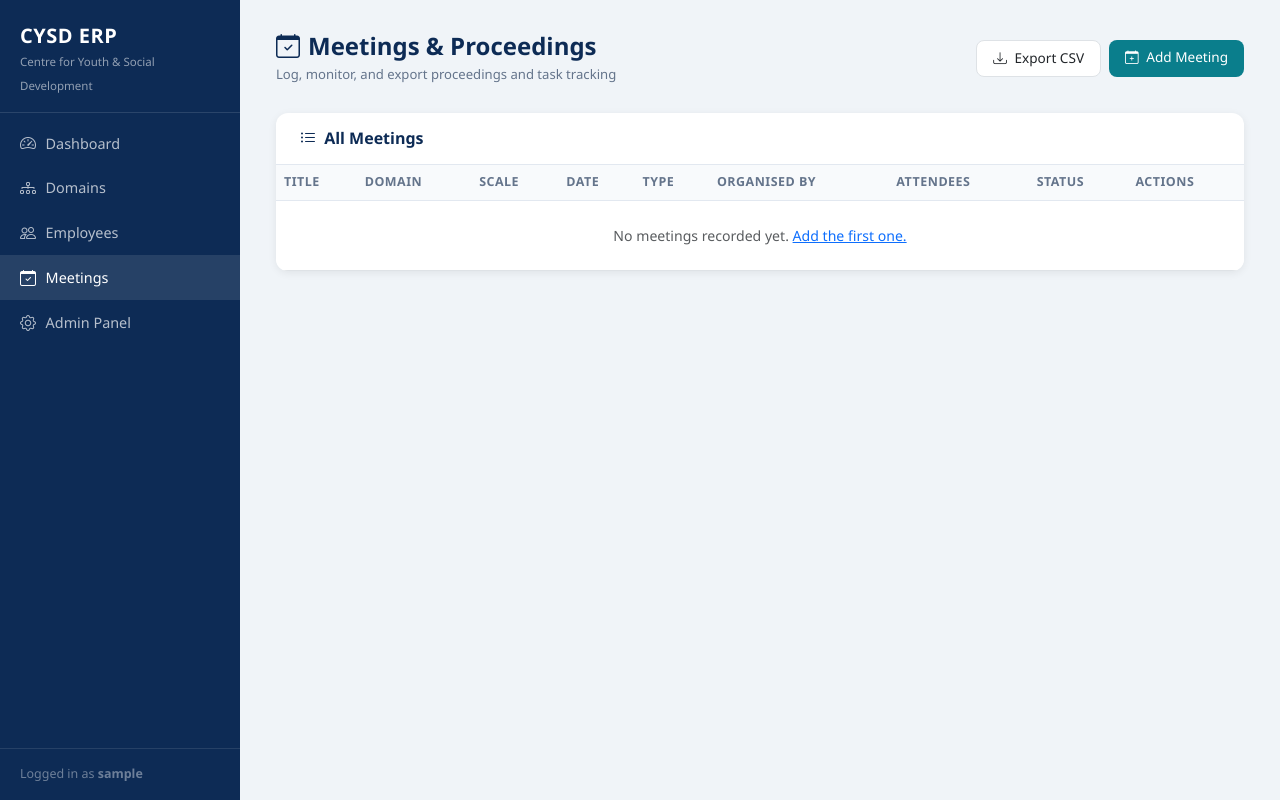
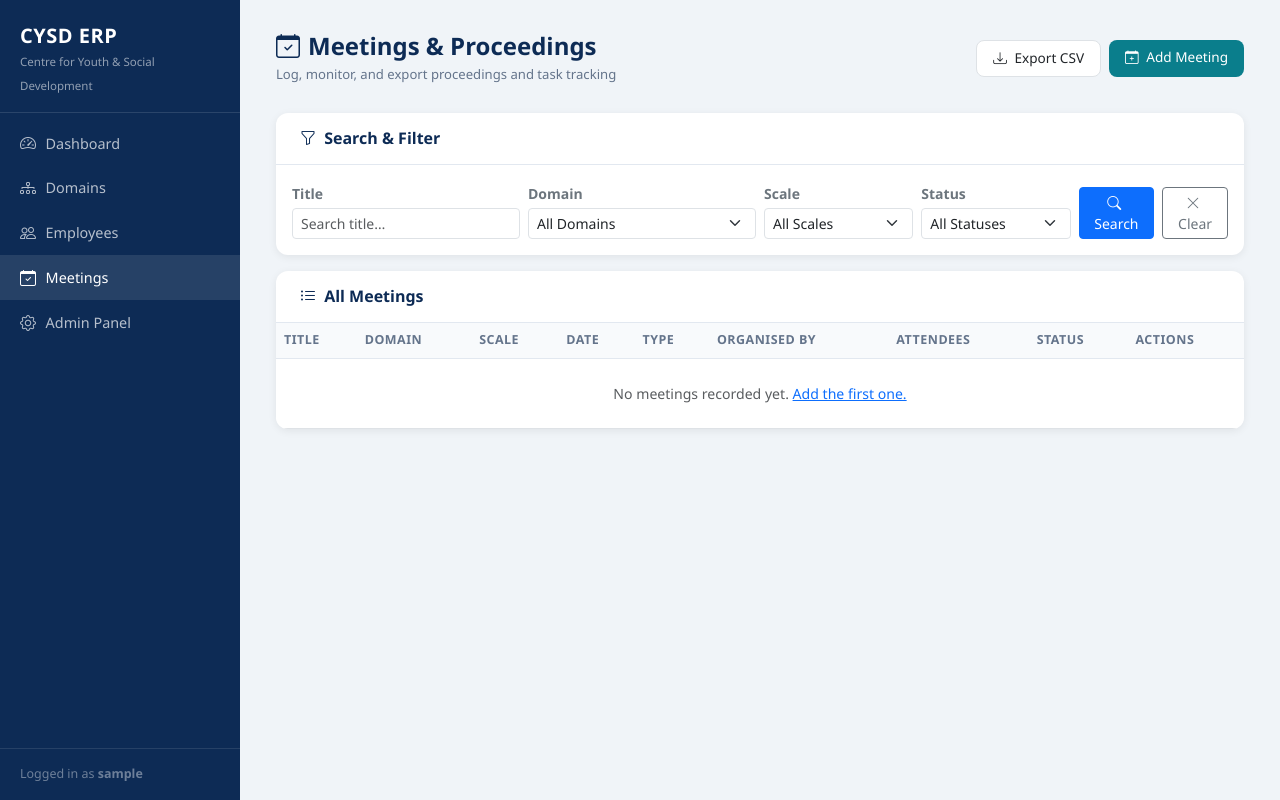
Before and after one commit to CYSD-ERP-2026/CYSD-ERP-MODEL, a Django app: page /dashboard/meetings/ in a window 1280 px wide. Run offline with Django 4.2, Linux system fonts and the light colour scheme; the visitor is signed in with stand-in values (Sample User, id 1); data that the repository does not hold is empty.

Commit message:
Configure django-filter package, views, and template filters for meetings and employees

```diff
--- a/cysd_erp/settings.py
+++ b/cysd_erp/settings.py
@@ -33,6 +33,7 @@ INSTALLED_APPS = [
     # Third-party
     'crispy_forms',
     'crispy_bootstrap5',
+    'django_filters',
 
     # Local
     'tracker',
--- a/requirements.txt
+++ b/requirements.txt
@@ -5,3 +5,4 @@ Pillow==10.3.0
 django-crispy-forms==2.1
 crispy-bootstrap5==0.7
 whitenoise==6.6.0
+django-filter==24.3
--- a/tracker/templates/meetings.html
+++ b/tracker/templates/meetings.html
@@ -17,6 +17,65 @@
     <a href="{% url 'admin:tracker_meeting_add' %}" class="btn btn-export">
       <i class="bi bi-calendar-plus me-1"></i> Add Meeting
     </a>
+  </div>
+</div>
+
+<!-- ═══ Filter panel ═══ -->
+<div class="table-card mb-3">
+  <div class="table-header">
+    <h6><i class="bi bi-funnel me-1"></i> Search &amp; Filter</h6>
+  </div>
+  <div class="p-3">
+    <form method="get" action="" novalidate>
+      <div class="row g-2 align-items-end">
+
+        <!-- Title search -->
+        <div class="col-12 col-sm-6 col-md-3">
+          <label for="{{ filter.form.title.id_for_label }}" class="form-label small fw-semibold text-secondary mb-1">Title</label>
+          {{ filter.form.title }}
+        </div>
+
+        <!-- Domain -->
+        <div class="col-12 col-sm-6 col-md-3">
+          <label for="{{ filter.form.domain.id_for_label }}" class="form-label small fw-semibold text-secondary mb-1">Domain</label>
+          {{ filter.form.domain }}
+        </div>
+
+        <!-- Intervention Scale -->
+        <div class="col-12 col-sm-6 col-md-2">
+          <label for="{{ filter.form.intervention_scale.id_for_label }}" class="form-label small fw-semibold text-secondary mb-1">Scale</label>
+          {{ filter.form.intervention_scale }}
+        </div>
+
+        <!-- Status -->
+        <div class="col-12 col-sm-6 col-md-2">
+          <label for="{{ filter.form.status.id_for_label }}" class="form-label small fw-semibold text-secondary mb-1">Status</label>
+          {{ filter.form.status }}
+        </div>
+
+        <!-- Buttons -->
+        <div class="col-12 col-md-2 d-flex gap-2">
+          <button type="submit" class="btn btn-sm btn-primary flex-fill">
+            <i class="bi bi-search me-1"></i>Search
+          </button>
+          <a href="{% url 'tracker:meetings' %}" class="btn btn-sm btn-outline-secondary flex-fill">
+            <i class="bi bi-x-lg me-1"></i>Clear
+          </a>
+        </div>
+
+      </div>
+
+      {% if request.GET %}
+      <div class="mt-2">
+        <small class="text-muted">
+          <i class="bi bi-info-circle me-1"></i>
+          Showing <strong>{{ meetings|length }}</strong> result{% if meetings|length != 1 %}s{% endif %} for the applied filter.
+          <a href="{% url 'tracker:meetings' %}" class="text-decoration-none ms-1">Reset</a>
+        </small>
+      </div>
+      {% endif %}
+
+    </form>
   </div>
 </div>
 
--- a/tracker/views.py
+++ b/tracker/views.py
@@ -128,14 +128,18 @@ def domains_list_view(request):
 
 @login_required
 def employees_list_view(request):
-    """List all employees. select_related brings domain in one JOIN."""
-    employees = (
+    """List employees with optional filtering by name, domain, and designation."""
+    from .filters import EmployeeFilter
+
+    qs = (
         Employee.objects
         .select_related('domain')
         .order_by('name')
     )
+    employee_filter = EmployeeFilter(request.GET, queryset=qs)
     context = {
-        'employees': employees,
+        'filter': employee_filter,
+        'employees': employee_filter.qs,
         'generated_at': timezone.now(),
     }
     return render(request, 'employees.html', context)
@@ -143,15 +147,19 @@ def employees_list_view(request):
 
 @login_required
 def meetings_list_view(request):
-    """List all meetings. select_related for domain; prefetch_related for attendees (M2M)."""
-    meetings = (
+    """List meetings with optional filtering by title, domain, scale, and status."""
+    from .filters import MeetingFilter
+
+    qs = (
         Meeting.objects
         .select_related('domain')
         .prefetch_related('attendees')
         .order_by('-date', '-start_time')
     )
+    meeting_filter = MeetingFilter(request.GET, queryset=qs)
     context = {
-        'meetings': meetings,
+        'filter': meeting_filter,
+        'meetings': meeting_filter.qs,
         'generated_at': timezone.now(),
     }
     return render(request, 'meetings.html', context)
```
Also changed, not shown: tracker/templates/employees.html (+53 -0 lines).
